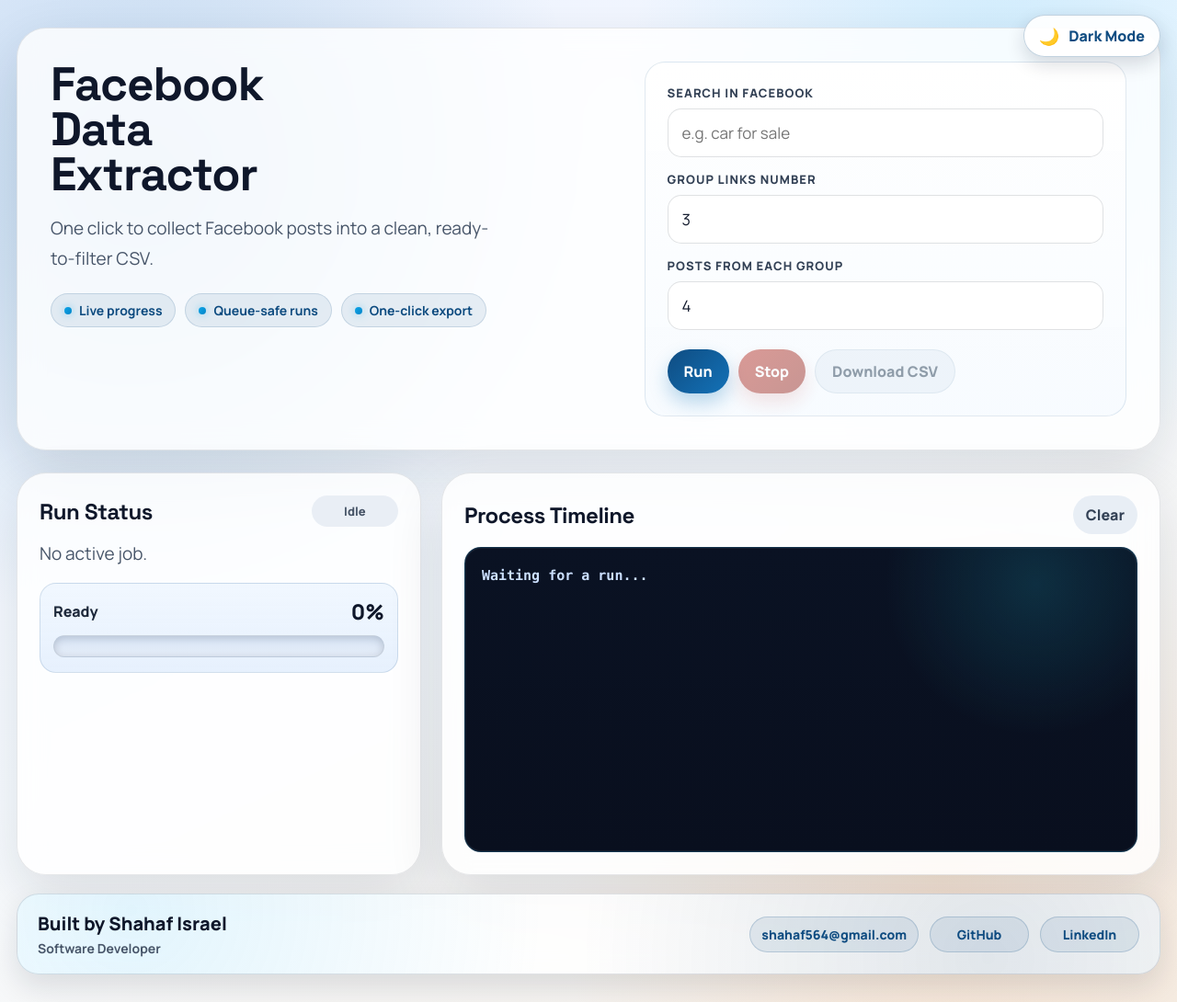
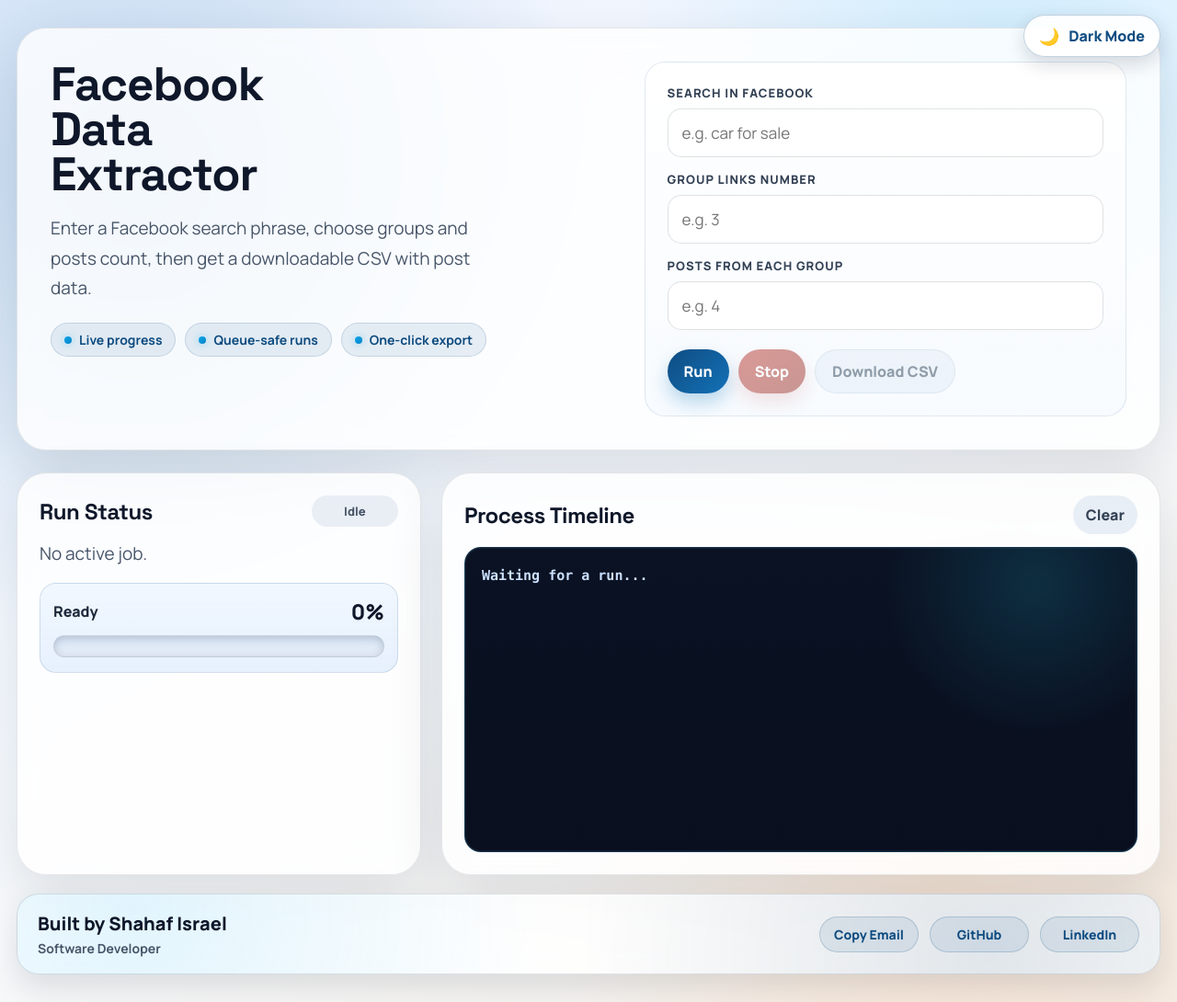
Before and after one commit to shahaf5641/Automation-System-for-Facebook-Data-Collection, a Flask app: page / in a window 1280 px wide. Shown: the whole page at 92% size. Run offline with Flask 3, Linux system fonts and the light colour scheme.

Commit message:
Add copy email button and update footer links in index.html

```diff
--- a/static/app.js
+++ b/static/app.js
@@ -12,6 +12,7 @@ const progressFill = document.getElementById("progress-fill");
 const themeToggle = document.getElementById("theme-toggle");
 const themeLabel = document.getElementById("theme-label");
 const themeIcon = document.getElementById("theme-icon");
+const copyEmailBtn = document.getElementById("copy-email-btn");
 
 const CLIENT_ID_KEY = "fb_scraper_client_id";
 const THEME_KEY = "fb_scraper_theme";
@@ -58,6 +59,32 @@ if (themeToggle) {
     const next = current === "dark" ? "light" : "dark";
     localStorage.setItem(THEME_KEY, next);
     applyTheme(next);
+  });
+}
+
+if (copyEmailBtn) {
+  copyEmailBtn.addEventListener("click", async () => {
+    const email = copyEmailBtn.dataset.email || "shahaf564@gmail.com";
+    let copied = false;
+    try {
+      await navigator.clipboard.writeText(email);
+      copied = true;
+    } catch (_) {
+      const helper = document.createElement("textarea");
+      helper.value = email;
+      helper.setAttribute("readonly", "");
+      helper.style.position = "absolute";
+      helper.style.left = "-9999px";
+      document.body.appendChild(helper);
+      helper.select();
+      copied = document.execCommand("copy");
+      document.body.removeChild(helper);
+    }
+    const original = copyEmailBtn.textContent;
+    copyEmailBtn.textContent = copied ? "Copied!" : "Copy Failed";
+    setTimeout(() => {
+      copyEmailBtn.textContent = original || "Copy Email";
+    }, 1400);
   });
 }
 
--- a/static/styles.css
+++ b/static/styles.css
@@ -504,7 +504,8 @@ h2 {
     width: 100%;
   }
 
-  .footer-links a {
+  .footer-links a,
+  .footer-links button {
     min-width: 96px;
     flex: 1 1 30%;
   }
@@ -563,7 +564,8 @@ h2 {
   flex-wrap: wrap;
 }
 
-.footer-links a {
+.footer-links a,
+.footer-links button {
   min-width: 108px;
   text-align: center;
   text-decoration: none;
@@ -574,10 +576,12 @@ h2 {
   border-radius: 999px;
   background: rgba(15, 76, 129, 0.09);
   border: 1px solid rgba(15, 76, 129, 0.2);
+  cursor: pointer;
   transition: transform 0.18s ease, background 0.18s ease, box-shadow 0.18s ease;
 }
 
-.footer-links a:hover {
+.footer-links a:hover,
+.footer-links button:hover {
   transform: translateY(-2px);
   background: rgba(15, 76, 129, 0.18);
   box-shadow: 0 8px 16px rgba(15, 76, 129, 0.2);
@@ -695,6 +699,12 @@ body[data-theme="dark"] .footer-links a {
   border-color: rgba(96, 165, 250, 0.28);
 }
 
+body[data-theme="dark"] .footer-links button {
+  color: #bfdbfe;
+  background: rgba(30, 64, 175, 0.22);
+  border-color: rgba(96, 165, 250, 0.28);
+}
+
 body[data-theme="dark"] .app-footer {
   background:
     radial-gradient(circle at 10% 20%, rgba(37, 99, 235, 0.18), transparent 40%),
--- a/templates/index.html
+++ b/templates/index.html
@@ -18,7 +18,7 @@
     <section class="hero-card">
       <div class="hero-copy">
         <h1>{{ app_title }}</h1>
-        <p class="subtitle">One click to collect Facebook posts into a clean, ready-to-filter CSV.</p>
+        <p class="subtitle">Enter a Facebook search phrase, choose groups and posts count, then get a downloadable CSV with post data.</p>
         <div class="hero-points">
           <span>Live progress</span>
           <span>Queue-safe runs</span>
@@ -34,12 +34,12 @@
 
         <label class="field">
           <span>Group links number</span>
-          <input id="group_links_number" name="group_links_number" type="number" min="1" value="3" required>
+          <input id="group_links_number" name="group_links_number" type="number" min="1" placeholder="e.g. 3" required>
         </label>
 
         <label class="field">
           <span>Posts from each group</span>
-          <input id="posts_from_each_group" name="posts_from_each_group" type="number" min="1" value="4" required>
+          <input id="posts_from_each_group" name="posts_from_each_group" type="number" min="1" placeholder="e.g. 4" required>
         </label>
 
         <div class="actions">
@@ -83,7 +83,7 @@
       <p class="footer-subtitle">Software Developer</p>
     </div>
     <div class="footer-links">
-      <a href="mailto:shahaf564@gmail.com">shahaf564@gmail.com</a>
+      <button id="copy-email-btn" type="button" data-email="shahaf564@gmail.com">Copy Email</button>
       <a href="https://github.com/shahaf5641" target="_blank" rel="noopener noreferrer">GitHub</a>
       <a href="https://www.linkedin.com/in/shahaf-israel-0a6502173/" target="_blank" rel="noopener noreferrer">LinkedIn</a>
     </div>
```
